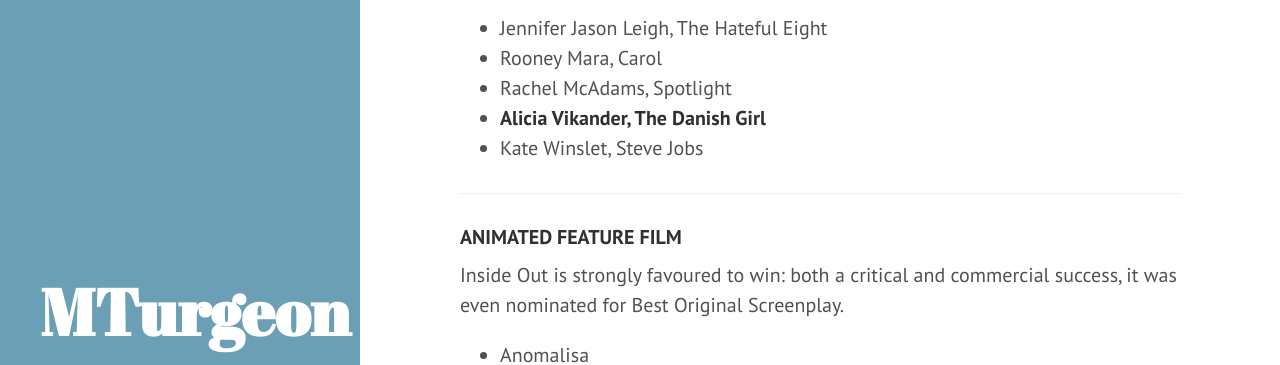
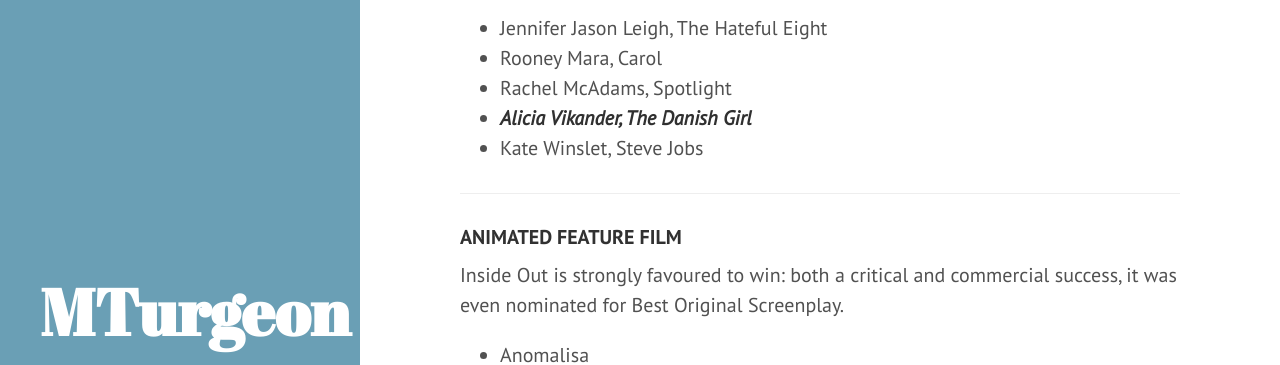
Before and after one commit to turgeonmaxime/old_website, a Jekyll site: the page built from _posts/2016-02-07-oscar-predictions.md, in a window 1280 px wide and 900 px high, scrolled down 2101 px. Shown: the part 150-515 px from the top of the window. Built offline with Jekyll 4.4.1, drawn with Linux system fonts in a browser that asks for light colours; comment, search, counter and statistics services are not loaded.

```diff
--- a/_posts/2016-02-07-oscar-predictions.md
+++ b/_posts/2016-02-07-oscar-predictions.md
@@ -70,7 +70,7 @@ Best supporting actress is definitely the most difficult acting category to pred
  - Jennifer Jason Leigh, The Hateful Eight
  - Rooney Mara, Carol
  - Rachel McAdams, Spotlight
- - **Alicia Vikander, The Danish Girl**
+ - ***Alicia Vikander, The Danish Girl***
  - Kate Winslet, Steve Jobs
 
 ***
@@ -94,7 +94,7 @@ The weakest nominee of this very strong category is Mad Max; any other film coul
  - Carol
  - The Hateful Eight
  - Mad Max: Fury Road
- - **The Revenant**
+ - ***The Revenant***
  - Sicario
 
 ***
@@ -106,7 +106,7 @@ Period drama are typically favoured in this category, which plays against Mad Ma
  - Carol
  - Cinderella
  - **The Danish Girl**
- - Mad Max: Fury Road
+ - *Mad Max: Fury Road*
  - The Revenant
 
 ***
@@ -128,7 +128,7 @@ This should be an easy win for Amy, which won essentially every precursor award.
 The Big Short is definitely the front-runner here: it's the kind of movie where the editing work is actually quite obvious (unlike Birdman last year, which wasn't even nominated), and it was recently rewarded by the American Cinema Editors.
 
  - **The Big Short**
- - Mad Max: Fury Road
+ - *Mad Max: Fury Road*
  - The Revenant
  - Spotlight
  - Star Wars: The Force Awakens
@@ -151,7 +151,7 @@ Son of Saul has been a favourite on the art-house circuit, it won the Grand Jury
 
 The makeup was great in Mad Max, but DiCaprio's performance in The Revenant relies heavily on convincing makeup and hair(non)styling. In any case, the consensus seems to be that Mad Max should win this award.
 
- - **Mad Max: Fury Road**
+ - ***Mad Max: Fury Road***
  - The 100-Year-Old Man Who Climbed out the Window and Disappeared
  - The Revenant
 
@@ -187,7 +187,7 @@ In a typically CGI-heavy genre, Mad Max's production was a major reason behind t
 
  - Bridge of Spies
  - The Danish Girl
- - **Mad Max: Fury Road**
+ - ***Mad Max: Fury Road***
  - The Martian
  - The Revenant
 
@@ -261,7 +261,7 @@ Mad Max had great visual effects, and its critical success should help it win in
 
 Aaron Sorkin won the Golden Globe for his work on Steve Jobs, but since he wasn't even nominated for an Academy Award, I will go with The Big Short.
 
- - **The Big Short**
+ - ***The Big Short***
  - Brooklyn
  - Carol
  - The Martian
@@ -274,5 +274,5 @@ This category will be won by either Spotlight or Straight Outta Compton. But giv
  - Bridge of Spies
  - Ex Machina
  - Inside Out
- - **Spotlight**
+ - ***Spotlight***
  - Straight Outta Compton
```
